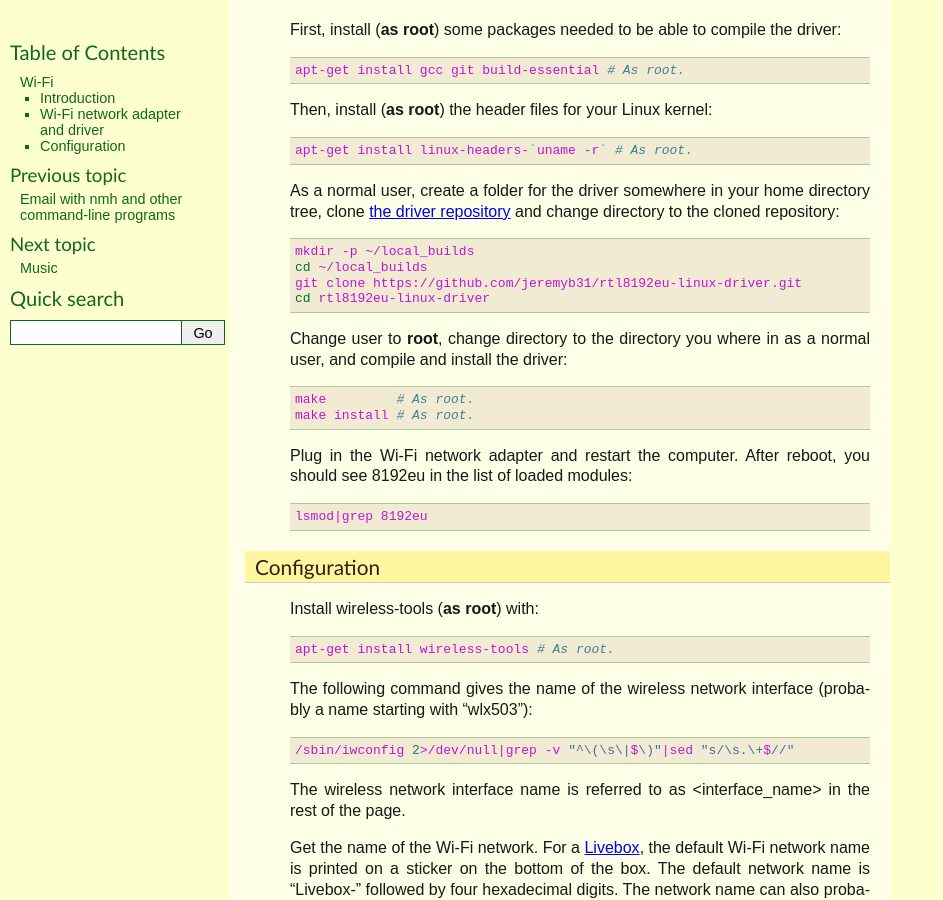
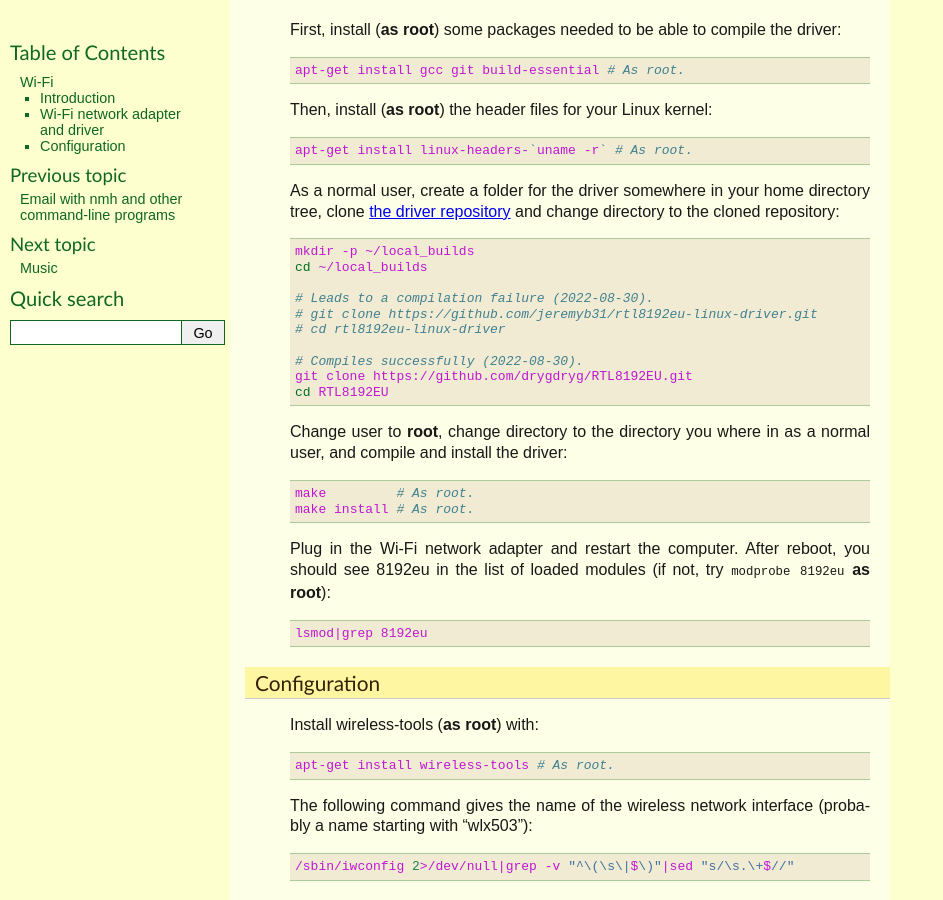
Before and after one commit to thierr26/thierr26_personal_notes_sphinx_sources, a Sphinx documentation site: the page built from source/wifi.rst, in a window 1280 px wide and 900 px high, scrolled down 546 px. Shown: the whole window, without its empty margins (0-943 px from the left). Built offline with Sphinx 7.4.7, drawn with Linux system fonts in a browser that asks for light colours.

Commit message:
Updates the Wi-Fi page

```diff
--- a/source/wifi.rst
+++ b/source/wifi.rst
@@ -53,8 +53,14 @@ the cloned repository::
 
   mkdir -p ~/local_builds
   cd ~/local_builds
-  git clone https://github.com/jeremyb31/rtl8192eu-linux-driver.git
-  cd rtl8192eu-linux-driver
+
+  # Leads to a compilation failure (2022-08-30).
+  # git clone https://github.com/jeremyb31/rtl8192eu-linux-driver.git
+  # cd rtl8192eu-linux-driver
+
+  # Compiles successfully (2022-08-30).
+  git clone https://github.com/drygdryg/RTL8192EU.git
+  cd RTL8192EU
 
 Change user to **root**, change directory to the directory you where in as a
 normal user, and compile and install the driver::
@@ -63,7 +69,8 @@ normal user, and compile and install the driver::
   make install # As root.
 
 Plug in the Wi-Fi network adapter and restart the computer. After reboot, you
-should see 8192eu in the list of loaded modules::
+should see 8192eu in the list of loaded modules (if not, try ``modprobe
+8192eu`` **as root**)::
 
   lsmod|grep 8192eu
 
```
